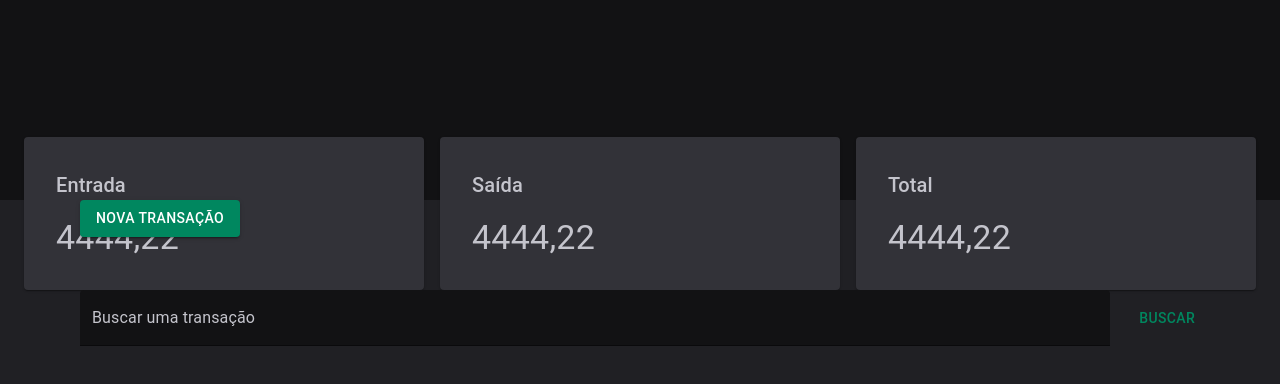
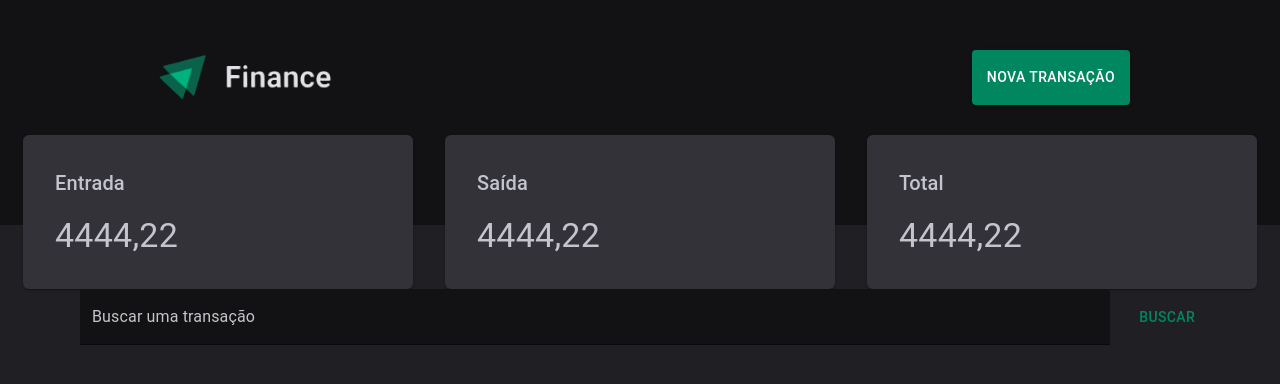
Before and after one commit to LexAlmeida/Finance, a React (Vite) app in the folder my-project/: page /pagina-inicial in a window 1280 px wide. Shown: the top 384 px of the page. Built offline with nearby package versions, Linux system fonts and the light colour scheme; some icons are missing.

Commit message:
feat: Ajustado alinhamento de componentes do header

```diff
--- a/my-project/src/App.tsx
+++ b/my-project/src/App.tsx
@@ -11,8 +11,7 @@ function App() {
       <BrowserRouter>
         <ThemeContext>
           <CSSBaseLine/>
-
-            <Header/>
+          <Header/>
           <AppRoutes/>
         </ThemeContext>
       </BrowserRouter>
--- a/my-project/src/pages/Finance/Finance.tsx
+++ b/my-project/src/pages/Finance/Finance.tsx
@@ -1,4 +1,3 @@
-import { NewButton } from "../../shared/components/Button/Button";
 import { Cards } from "../../shared/components/Cards/Cards";
 import { BoxPrincipal } from "../../shared/components/Box/Box";
 import { Search } from "../../shared/components/Inputs/Search";
@@ -7,7 +6,6 @@ import { Search } from "../../shared/components/Inputs/Search";
 export const Finance = () => {
     return (
         <BoxPrincipal>
-            <NewButton/>
             <Cards/>
             <Search/>
         </BoxPrincipal>
--- a/my-project/src/shared/components/Cards/Cards.tsx
+++ b/my-project/src/shared/components/Cards/Cards.tsx
@@ -26,7 +26,7 @@ const MyCard = ({title, value, icon}: ICard) => {
                 gap: 3,
                 mt: 2}}
                 color={theme.palette.text.primary}>
-                <Card sx={{width:400}}>
+                <Card sx={{width:390, borderRadius: "6px"}}>
                     <Grid container spacing={2} direction='column' p={4}>
                         <Box display={"flex"} justifyContent='space-between'>
                             <Typography variant="h6">{title}</Typography>
@@ -41,8 +41,8 @@ const MyCard = ({title, value, icon}: ICard) => {
 
 export const Cards = () => {
     return (
-        <Box sx={{width:'100%', marginTop:"-100px", maxWidth: "1120px"}}>
-            <Stack direction='row' spacing={2} justifyContent='center'>
+        <Box sx={{width:'100%', marginTop:"-90px", maxWidth: "1120px"}}>
+            <Stack direction='row' spacing={2} justifyContent='center' gap={2}>
                 <MyCard
                     title="Entrada"
                     value="4444,22"
--- a/my-project/src/shared/components/Dialog/Dialog.tsx
+++ b/my-project/src/shared/components/Dialog/Dialog.tsx
@@ -28,7 +28,9 @@ export const NovaTransacao = () => {
 
     return (
     <>
-        <Button variant='contained' color='primary' onClick={handleClickOpen}>
+        <Button variant='contained' color='primary' onClick={handleClickOpen} sx={{
+            padding:"15px"
+        }}>
             Nova transação
         </Button>
         <Dialog
--- a/my-project/src/shared/components/Header/Header.tsx
+++ b/my-project/src/shared/components/Header/Header.tsx
@@ -1,19 +1,40 @@
 import { Box } from "@mui/material"
+import React from "react"
+import { NewButton } from "../Button/Button"
 
-const HeaderBG = () => {
+interface IHeader {
+  children: React.ReactNode
+}
+
+const HeaderBG = ({children}: IHeader) => {
   return (
     <Box sx={{
       bgcolor:"#121214",
-      height: "200px",
-      padding: "2rem"
-    }} >
+      height: "225px",
+      padding: "0 150px 70px 150px",
+    }}
+    display="flex"
+    alignItems="center"
+    justifyContent="space-between" >
+      {children}
+    </Box>
+  )
+}
 
-    </Box>
+const Image = () => {
+  return (
+    <img
+    src="/logo.png"
+    alt="logo"
+    width="200px"/>
   )
 }
 
 export const Header = () => {
   return (
-    <HeaderBG/>
+    <HeaderBG>
+      <Image/>
+      <NewButton/>
+    </HeaderBG>
   )
 }
```
Also changed, not shown: my-project/public/logo.png (added).
